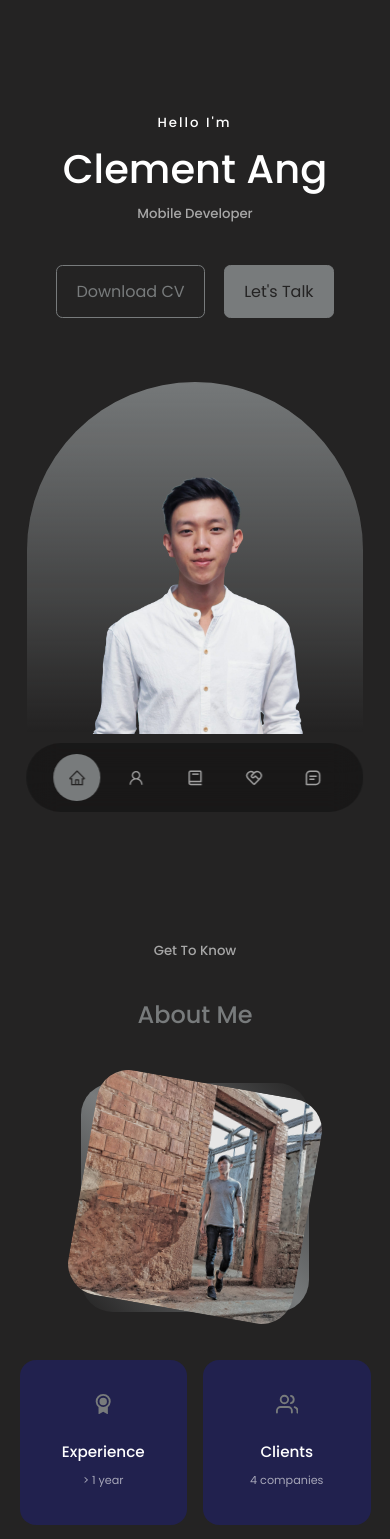
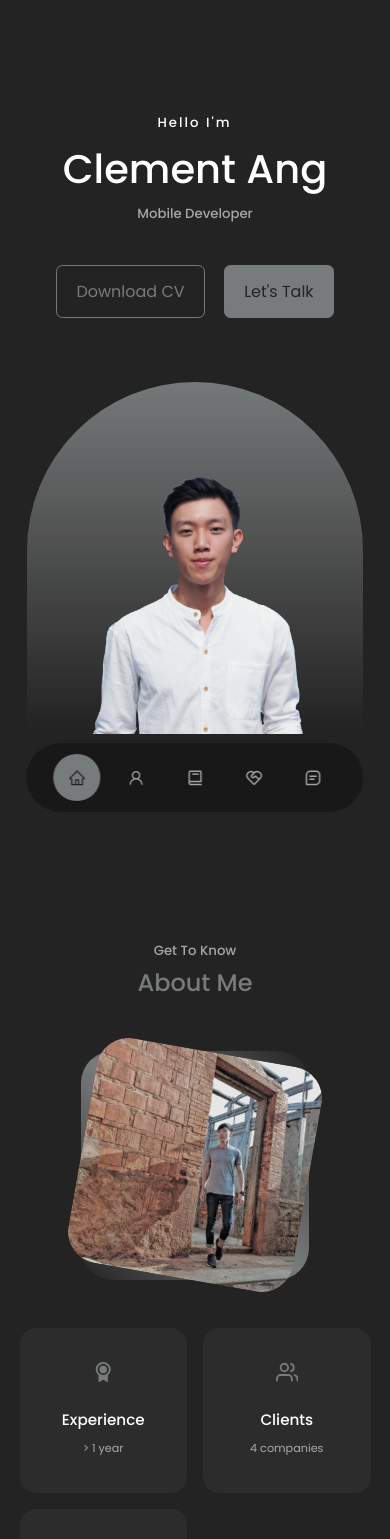
Before and after one commit to CleAyz/ClementPortfolio, a React (Create React App) app: page / in a window 390 px wide. Shown: the top 1539 px of the page. Built offline with nearby package versions, Linux system fonts and the light colour scheme.

Commit message:
change index color

```diff
--- a/src/index.css
+++ b/src/index.css
@@ -11,7 +11,7 @@
 
 :root {
     --color-bg: #242323;
-    --color-bg-variant: #21214e;
+    --color-bg-variant: #2c2c2c;
     --color-primary: #787b7c;
     --color-primary-variant: rgba(6, 144, 243, 0.4);
     --color-white: #fff;
@@ -133,6 +133,6 @@ img {
         width: var(--container-width-sm);
     }
     section>h2 {
-        margin-top: 2rem;
+        margin-top: 0rem;
     }
 }
```
